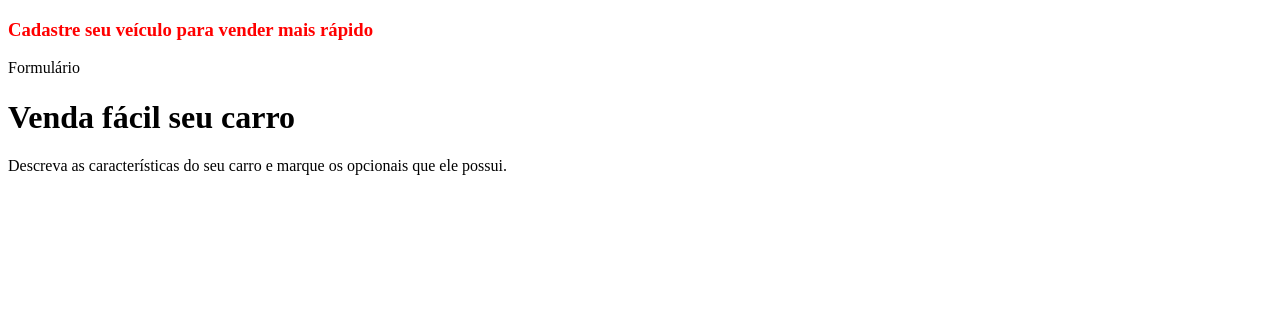
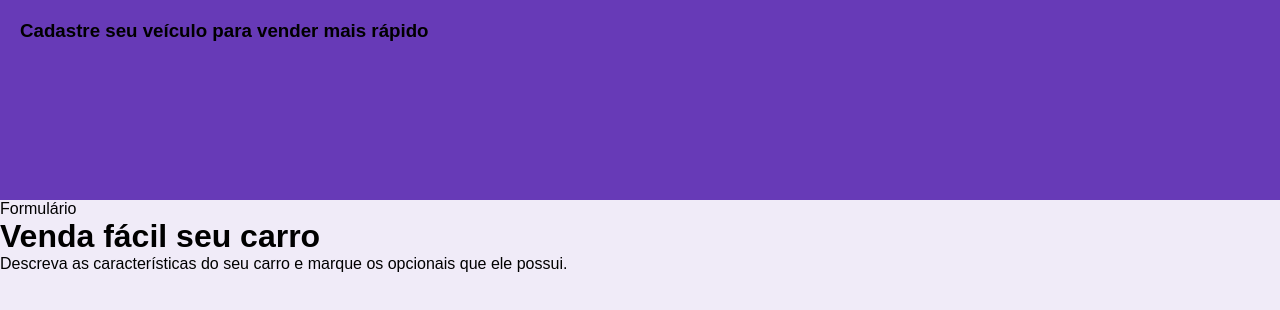
Before and after one commit to igoraraujonascimento-stack/projetoformulario, a plain HTML site: page index.html in a window 1280 px wide. Drawn offline with Linux system fonts and the light colour scheme.

Commit message:
criando html

```diff
--- a/css/style.css
+++ b/css/style.css
@@ -1,3 +1,15 @@
-h3 {
-    color: red;
+* {
+    margin: 0;
+    padding: 0;
+    font-family: Arial, Helvetica, sans-serif;
 }
+
+body {
+    background-color: #f0ebf8;
+}
+
+.cabecalho {
+    height: 160px;
+    padding: 20px;
+    background-color: #673ab7;
+}
```
